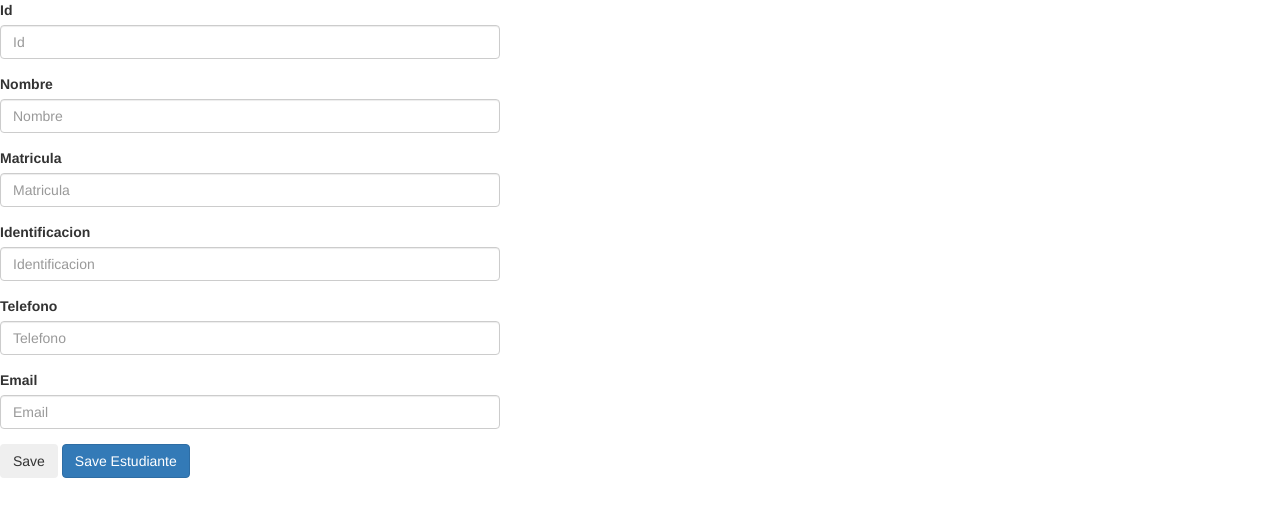
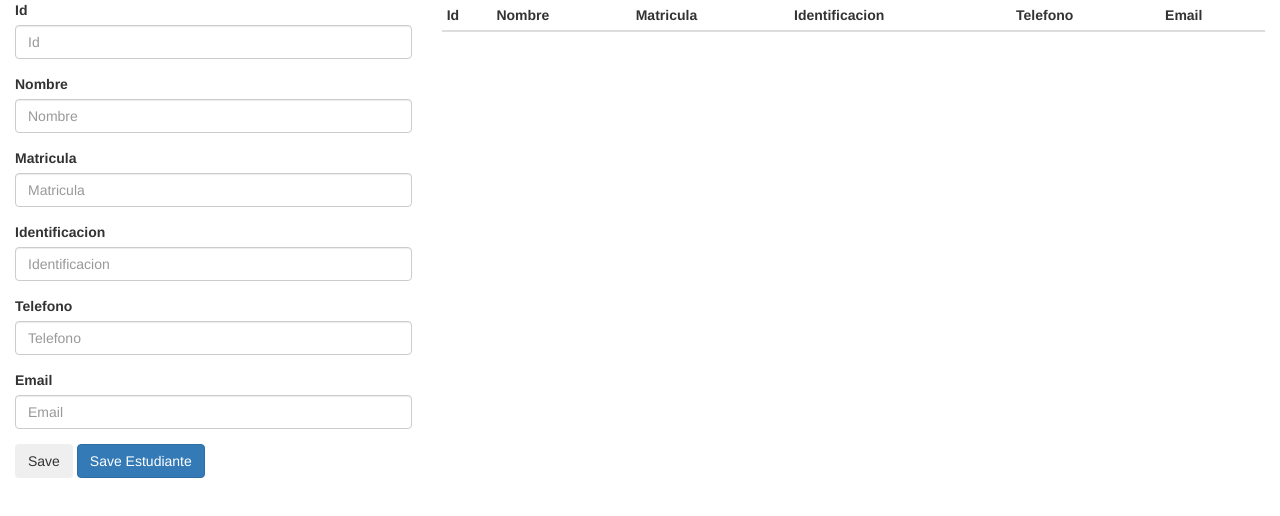
Before and after one commit to ronaldm003/proyectojavascript, a plain HTML site: page Estudiante.html in a window 1280 px wide. Drawn offline with Linux system fonts and the light colour scheme.

Commit message:
dandoles agregandole estilo al form mediante bootstrap

```diff
--- a/Estudiante.html
+++ b/Estudiante.html
@@ -7,7 +7,9 @@
     <script src="resources/js/Estudiante.js"></script>
 </head>
 <body>
-<div style="width: 500px; align-content: center;">
+<div class="container-fluid">
+    <div class="row">
+        <div class="col-lg-4">
             <form>
                 <div class="form-group">
                     <label for="code">Id</label>
@@ -34,16 +36,27 @@
                     <input id="email" class="form-control" type="email" placeholder="Email">
                 </div>
             </form>
+            <button class="btn" onclick=" save();">Save</button>
+            <button class="btn btn-primary" onclick=" saveEst();">Save Estudiante</button>
+        </div>
+
+        <div class="col-lg-8">
+            <table id="estudiantes" class="table table-condensed table-responsive">
+                <thead>
+                <tr>
+                    <th>Id</th>
+                    <th>Nombre</th>
+                    <th>Matricula</th>
+                    <th>Identificacion</th>
+                    <th>Telefono</th>
+                    <th>Email</th>
+                </tr>
+                </thead>
+            </table>
+        </div>
 
     </div>
-<button class="btn" onclick=" save();">Save</button>
-<button class="btn btn-primary" onclick=" saveEst();">Save Estudiante
-</button>
-
-
-<table border="1" id="estudiantes">
-</table>
-
+</div>
 
 </body>
 </html>
```
Lines whose indentation alone changed are shown as unchanged.
